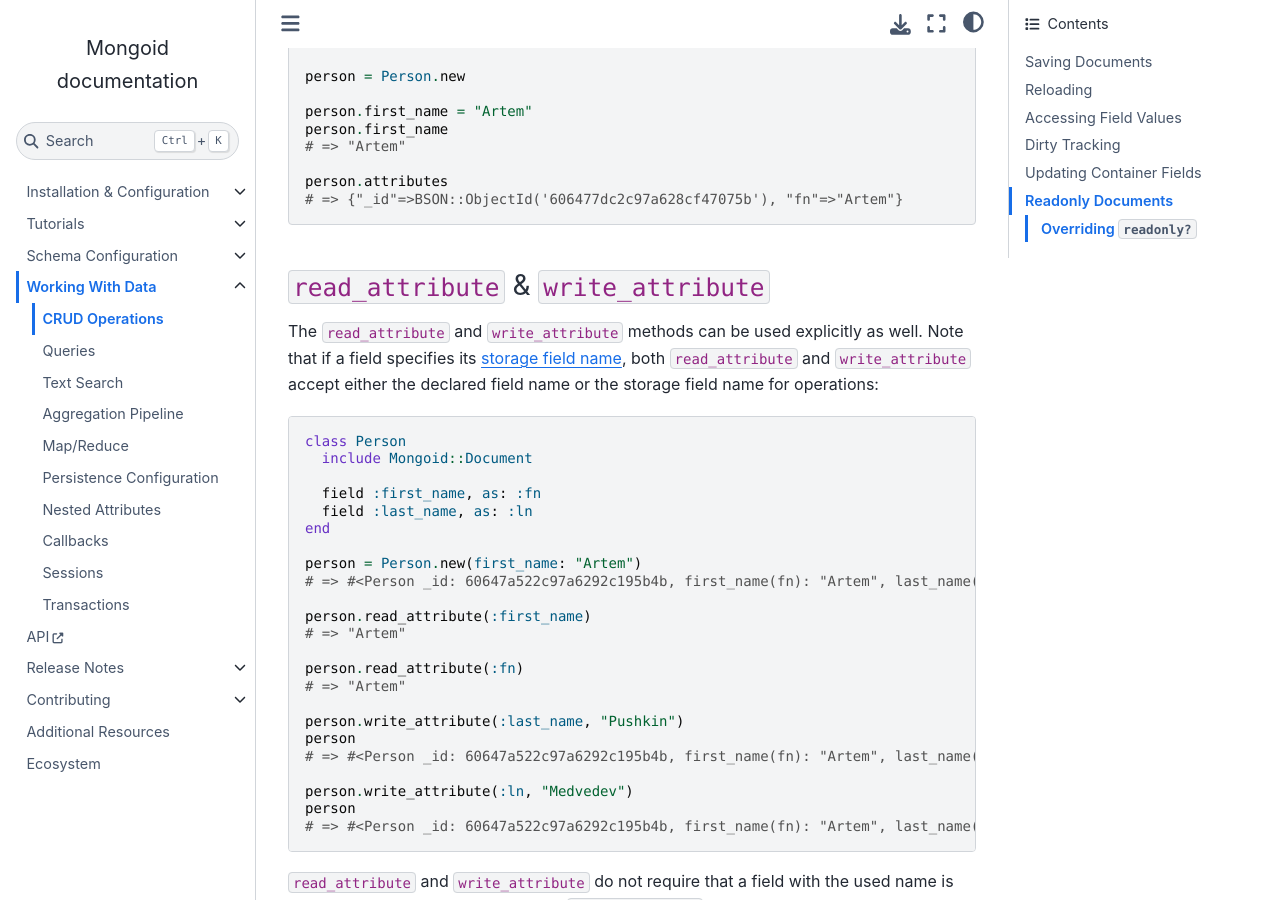
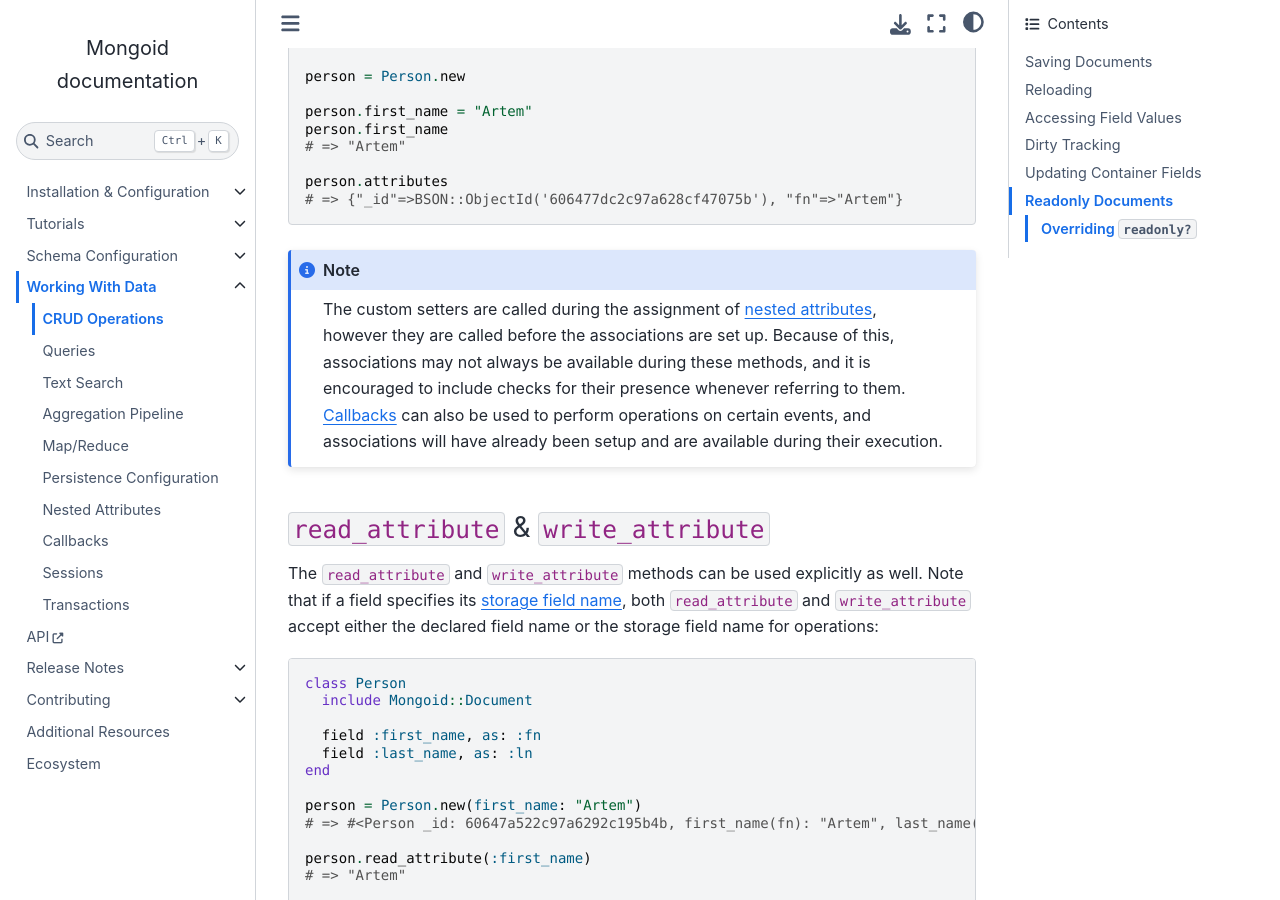
Before and after one commit to i80and/docs-mongoid, a Sphinx documentation site: the page built from docs/reference/crud.txt, in a window 1280 px wide and 900 px high, scrolled down 14714 px. Built offline with Sphinx 7.4.7 and the Sphinx Book theme 1.1.4, drawn with Linux system fonts in a browser that asks for light colours; cross-references to code outside the pages are shown as plain code.

Commit message:
MONGOID-3834 Document association availability in custom getters and setters (#5503)
* MONGOID-3834 Document association availability in custom getters and setters

* add callbacks note

```diff
--- a/docs/reference/callbacks.txt
+++ b/docs/reference/callbacks.txt
@@ -1,3 +1,5 @@
+.. _callbacks:
+
 *********
 Callbacks
 *********
--- a/docs/reference/crud.txt
+++ b/docs/reference/crud.txt
@@ -749,6 +749,15 @@ write the values directly into the attributes hash:
   person.attributes
   # => {"_id"=>BSON::ObjectId('606477dc2c97a628cf47075b'), "fn"=>"Artem"}
 
+.. note::
+
+  The custom setters are called during the assignment of
+  :ref:`nested attributes <nested-attributes>`, however they are called before
+  the associations are set up. Because of this, associations may not always
+  be available during these methods, and it is encouraged to include checks
+  for their presence whenever referring to them. :ref:`Callbacks <callbacks>`
+  can also be used to perform operations on certain events, and associations
+  will have already been setup and are available during their execution.
 
 .. _read-write-attribute:
 
--- a/docs/reference/nested-attributes.txt
+++ b/docs/reference/nested-attributes.txt
@@ -1,3 +1,5 @@
+.. _nested-attributes:
+
 *****************
 Nested Attributes
 *****************
```
